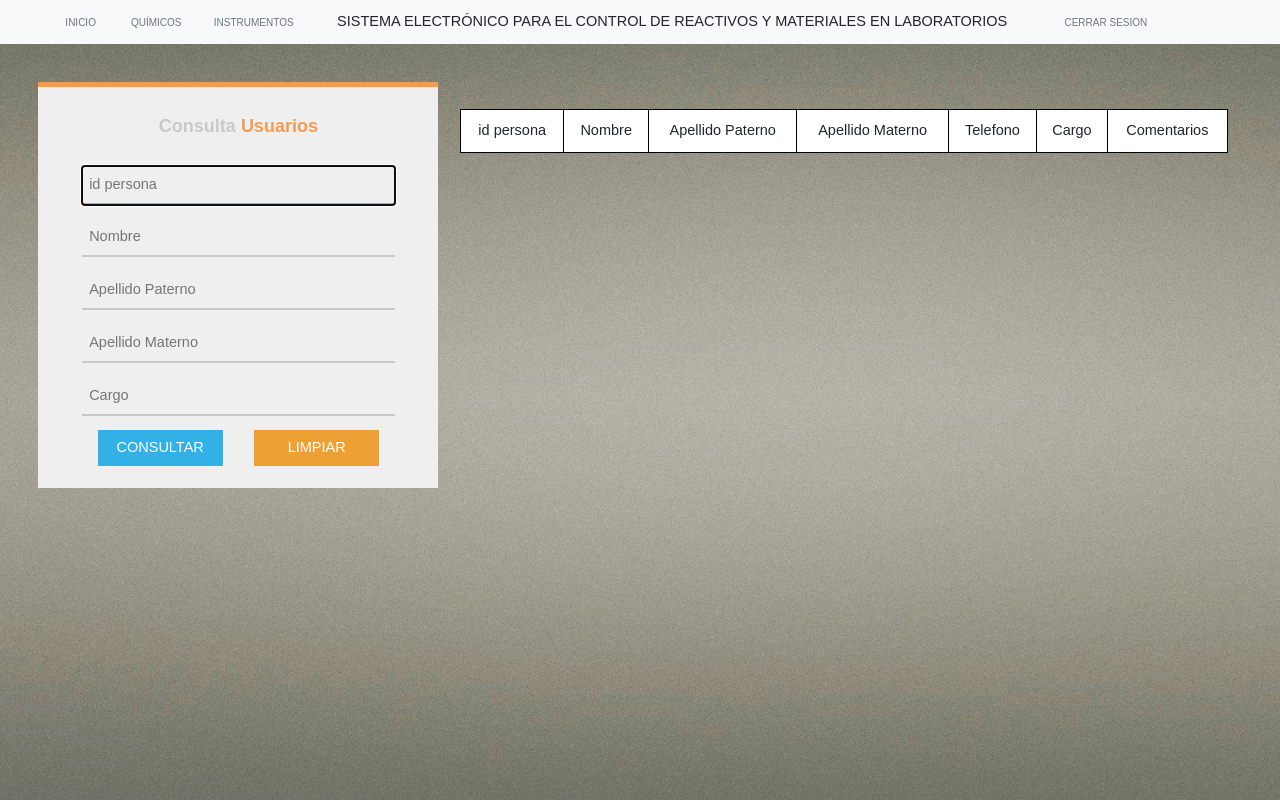
After one commit to moncassil/GestionLab_IBQ, a PHP site: page /ConsultaUsua.php in a window 1280 px wide. The commit adds this page. Run offline with PHP 8.4, Linux system fonts and the light colour scheme; a user stored in the database is signed in; data that the repository does not hold is empty.

Commit message:
nueva pag php consulta usuarios

```diff
--- a/Adm.php
+++ b/Adm.php
@@ -62,7 +62,7 @@
       &nbsp;&nbsp;&nbsp;&nbsp;&nbsp;&nbsp;&nbsp; USUARIOS &nbsp;&nbsp;&nbsp;&nbsp;&nbsp;&nbsp;&nbsp;&nbsp;
     </button>
     <div class="dropdown-menu" aria-labelledby="btnGroupDrop1">
-      <a class="dropdown-item" href="consultaUsuarios.html">&nbsp;&nbsp;&nbsp;&nbsp;&nbsp;&nbsp;&nbsp;Consultar &nbsp;&nbsp;&nbsp;&nbsp;&nbsp;&nbsp;&nbsp;&nbsp;</a>
+      <a class="dropdown-item" href="ConsultaUsua.html">&nbsp;&nbsp;&nbsp;&nbsp;&nbsp;&nbsp;&nbsp;Consultar &nbsp;&nbsp;&nbsp;&nbsp;&nbsp;&nbsp;&nbsp;&nbsp;</a>
       <a class="dropdown-item" href="usuario.php">&nbsp;&nbsp;&nbsp;&nbsp;&nbsp;&nbsp;&nbsp;Registrar &nbsp;&nbsp;&nbsp;&nbsp;&nbsp;&nbsp;&nbsp;&nbsp;</a>
     </div>
   </div>
--- /dev/null
+++ b/ConsultaUsua.php
@@ -0,0 +1,153 @@
+<?php
+    session_start();
+    $varsesion = $_SESSION['usuario'];
+
+    if ($varsesion == null || $varsesion = '')
+    {
+      echo"<SCRIPT language= JavaScript > alert('No tienes autorización');
+          window.location.href='index.php'; </script>";
+      die();
+    }
+
+?>
+
+<!DOCTYPE html>
+<?php
+    session_start();
+    $varsesion = $_SESSION['usuario'];
+
+    if ($varsesion == null || $varsesion = '')
+    {
+      echo"<SCRIPT language= JavaScript > alert('No tienes autorización');
+          window.location.href='index.php'; </script>";
+      die();
+    }
+
+?>
+
+<!DOCTYPE html>
+<html>
+<head>
+  <meta charset="utf-8">
+  <meta name="viewport" content=" width=device-width, initial-scale=1.0">
+  <link rel="stylesheet" href="estilosConsulta.css">
+  <link rel="stylesheet" href="css/bootstrap.css">
+  <link rel="stylesheet" href="css/misAdmEstilos.css">
+  <link rel="icon" type="image/x-icon" href="imagenesIBQ/pagina.ico">
+  <title>Consultar Usuarios</title>
+</head>
+
+<body>
+ <script type="text/javascript">
+  function confirmDelete(id_persona)
+  {
+    var respuesta = confirm('¿Está seguro de eliminar la persona con "ID '+id_persona+'" seleccionado?')
+    if (respuesta == true)
+    {
+      window.location.href = "borrar_per.php?id_persona="+id_persona;
+    }
+    else
+    {
+      return false;
+  }
+    }
+
+</script>
+
+   <!-- Inicio Menu -->
+   <div>
+   <nav class="navbar navbar-expand-lg navbar-light bg-light">
+   <ul class="nav">
+
+   <li class="nav-item">
+    <a class="p-1 nav-link disabled" href="Adm.php"><FONT SIZE=1>&nbsp;&nbsp;&nbsp;&nbsp;&nbsp;&nbsp;&nbsp;&nbsp;&nbsp;&nbsp;&nbsp;&nbsp;&nbsp;&nbsp;&nbsp;&nbsp;&nbsp;INICIO</a></FONT>
+  </li>
+
+    <li class="nav-item">
+    <a class=" p-1 nav-link disabled active" href="quimicos.php"><FONT SIZE=1>&nbsp;&nbsp;&nbsp;&nbsp;&nbsp;&nbsp;&nbsp;&nbsp;&nbsp;&nbsp;QUÍMICOS</a></FONT>
+  </li>
+
+    <li class="nav-item">
+    <a class=" p-1 nav-link disabled active" href="instrumentos.php"><FONT SIZE=1>&nbsp;&nbsp;&nbsp;&nbsp;&nbsp;&nbsp;&nbsp;&nbsp;&nbsp;INSTRUMENTOS</a></FONT>
+  </li>
+
+   <li class="nav-item">
+    <a class=" p-1 nav-link disabled active">&nbsp;&nbsp;&nbsp;&nbsp;&nbsp;&nbsp;&nbsp;&nbsp;&nbsp;SISTEMA ELECTRÓNICO PARA EL CONTROL DE REACTIVOS Y MATERIALES EN LABORATORIOS</a>
+  </li>
+
+    <li class="nav-item">
+    <a class="p-1 nav-link disabled" href="cerrar_sesion.php"><FONT SIZE=1>&nbsp;&nbsp;&nbsp;&nbsp;&nbsp;&nbsp;&nbsp;&nbsp;&nbsp;&nbsp;&nbsp;&nbsp;&nbsp;&nbsp;&nbsp;&nbsp;&nbsp;&nbsp;CERRAR SESION</a></FONT>
+  </li>
+</div>
+<!-- Fin del Menu -->
+
+<center>
+    <table >
+      <thead font color="black">
+      <tr>
+          <!--<th colspan="10">LISTA DE PERSONAS</th>-->
+      <tbody>
+
+        <tr>
+          <td>id persona</td>
+          <td>Nombre </td>
+          <td>Apellido Paterno</td>
+          <td>Apellido Materno</td>
+          <td>Telefono </td>
+          <td>Cargo</td>
+          <td>Comentarios</td>
+         </tr>
+<?php
+ $conexion=mysqli_connect("localhost","root","","ibq");
+
+  $consulta="SELECT * FROM persona";
+  $resultado = mysqli_query($conexion, $consulta);
+  $resultcheck = mysqli_num_rows($resultado);
+
+  while($row=mysqli_fetch_array($resultado))
+  {
+  ?>
+    <tr>
+   <td> <?php echo $row['id_persona']?></td>
+   <td> <?php echo $row['nombre_persona']?></td>
+   <td> <?php echo $row['ape_pat']?></td>
+   <td> <?php echo $row['ape_mat']?></td>
+   <td> <?php echo $row['cargo_persona']?></td>
+   <td> <?php echo $row['tel_persona']?></td>
+   <td> <?php echo $row['coment_persona']?></td>
+   </tr>
+   <?php
+ }
+ ?>
+ <!-- Aqui termina la conexion -->
+
+  </tbody>
+
+    </table>
+  </center>
+
+
+
+<div>
+ <div class="contenido">
+  <div class="form_top">
+    <h2> Consulta <span> Usuarios </span></h2>
+    </div>
+    <form class="form_reg" action="registrar_per.php" method="POST">
+
+    <input class="input" type="text" placeholder="id persona" name = " id_persona"required  autofocus>
+    <input class="input" type="text" placeholder="Nombre" name= "Nombre" required>
+    <input class="input" type="tel"  placeholder="Apellido Paterno" name= "Apellido_Paterno" required>
+    <input class="input" type="tex"  placeholder="Apellido Materno" name= "Apellido_Materno" required>
+    <input class="input" type="text" placeholder="Cargo" name= "Cargo" required >
+
+     <div class="boton">
+     <input class="consultar" type="submit" value="CONSULTAR">
+     <input class="limpiar" type="reset" value="LIMPIAR">
+
+     </div>
+
+    </form>
+</div>
+</body>
+</html>
--- /dev/null
+++ b/estilosConsulta.css
@@ -0,0 +1,114 @@
+/* estilo tablas*/
+table{
+	background-color: white;
+	text-align: center;
+	border-collapse: collapse;
+	width: 60%;
+	position: absolute;
+    top: 109px;
+    left: 460px;
+}
+th, td{
+	border: solid 1px black;
+	padding: 10px;
+}
+
+thead{
+	background-color:  orange;
+	color: white;
+    width: 100%;
+	position: absolute;
+    top: -45px;
+    left: 0px;
+}
+tr:nth-child(even){
+	background-color: #ddd;
+}
+tr:hover td{
+	background-color: #EB8437;
+	color: white;
+}
+/*fin de estilo tablas*/
+
+/*Estilo para formularios*/
+html{
+ font-size:	14.5px; /* tamano del formulario*/
+ font-family: 'Lato', sans-serif;
+}
+/*SE INDICA EL COLOR DE FONDO*/
+body{
+	background-color: #FFFFFF;
+}
+/*CLASE CONTENIDO SIRVE PARA CENTRAR EL FORMULARIO*/
+.contenido{
+ max-width: 400px;
+ height: auto;
+ background-color: #EFEFEF;
+ margin: 3% ;
+ padding-bottom: 1rem; /* largo hacia abajo del formulario*/
+}
+.form_top {
+	width: 100%; /*lago de la franja naranja superior*/
+	text-align: center;
+	padding: 2rem 0 1rem;
+	border-top: solid .4rem #F39B53;
+	margin-bottom: 0rem;
+}
+/*CLASE form_top*/
+.form_top h2{
+	font-weight: bold;
+	color: #CAC8C8;
+	font-size: 18px; /*tamano de letras de registro de personas*/
+}
+/*SIRVE PARA DAR ESTILOS AL H2*/
+h2 span{
+	color: #F39B53;
+
+}
+
+.form_reg{
+	padding: 0 3rem;
+	display: flex;
+	flex-direction: column;
+	justify-content: center;
+}
+/*SIRVE PARA QUE LOS BOTONES ESTEN SEPARADOS DEL BORDE Y ENTRE ELLOS*/
+.boton{
+	display: flex;
+	justify-content: space-around;
+	margin-top: 0rem;
+}
+/*TODAS LAS CLASES COMPARTEN PROPIEDADES SIMILARES*/
+.input, .consultar, .limpiar{
+	background-color: #EFEFEF;
+	padding: .5rem;
+	margin: .5rem 0;
+	border: none;
+	border-bottom: solid #C8C8C8 .2rem;
+	transition: all .5s;
+}
+/*SIRVE PARA PRENDER EL FOCO CUANDO ESTE ACTIVO */
+.input:focus{
+	border-bottom: solid #F39B53 .2rem;
+}
+/*PROPIEDADES DE LOS BOTONES*/
+.consultar, .limpiar{
+	width: 40%;
+	border-bottom: none;
+	background-color: #31B1E5;
+	color: white;
+}
+/*COLOR DEL BOTON LIMPIAR*/
+.limpiar{
+	background-color: #EDA135;
+}
+/*CAMBIA DE COLOR CUANDO SE LE PASA EL MAUSE*/
+.consultar:hover{
+	background-color: #4C9ED9;
+}
+/*CAMBIA DE COLOR CUANDO SE LE PASA EL MAUSE*/
+.limpiar:hover{
+	background-color: #FA9535;
+}
+
+/*Fin estilo de formularios*/
```
Also changed, not shown: consultaUsuarios.html (deleted, +0 -17 lines).
